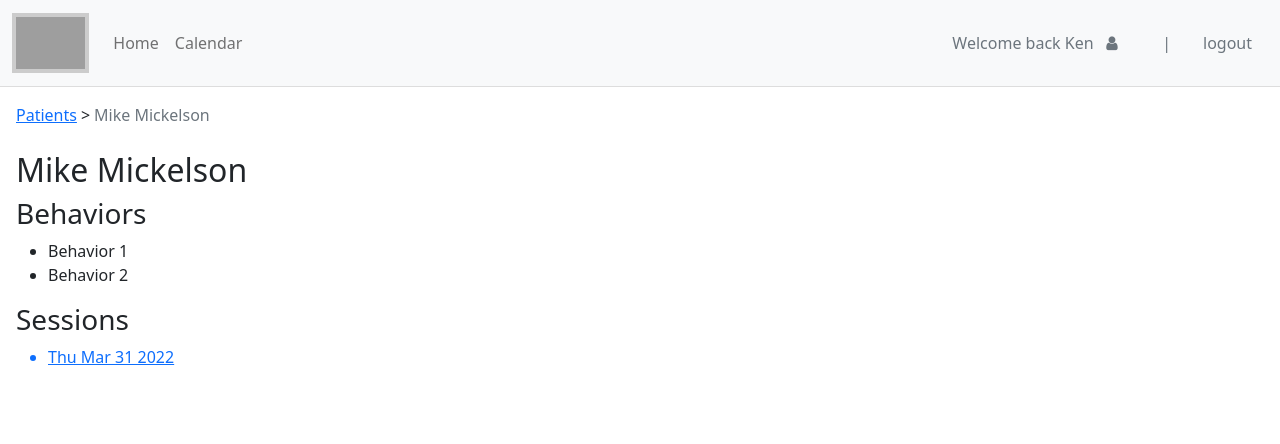
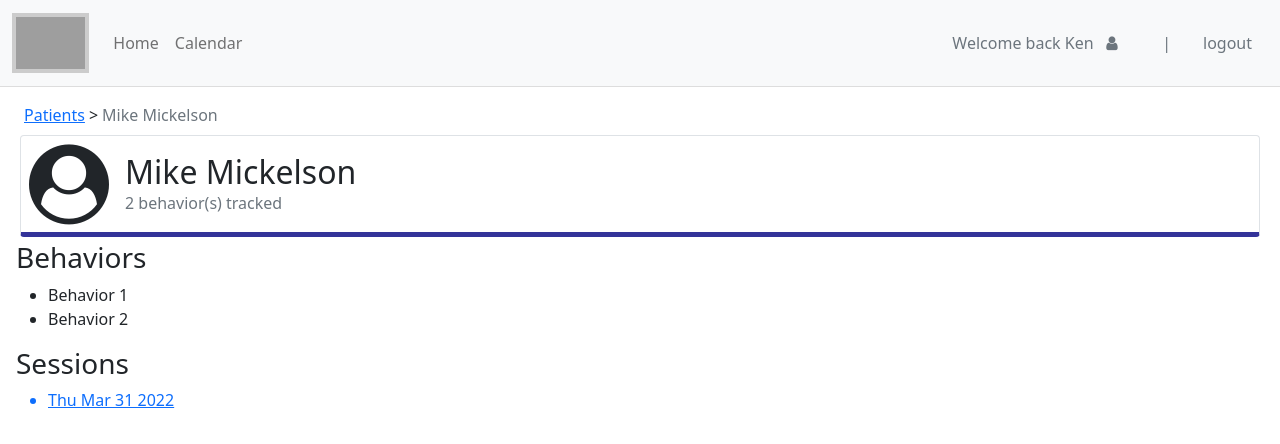
Before and after one commit to fsi-hack4autism/scenario-1, a React (Create React App) app in the folder web/: page /patient/1 in a window 1280 px wide. Shown: the top 444 px of the page. Built offline with nearby package versions, Linux system fonts and the light colour scheme; grey boxes are pictures that could not be loaded.

Commit message:
Pretty up patient details header

```diff
--- a/web/src/components/PatientInfo/PatientInfo.tsx
+++ b/web/src/components/PatientInfo/PatientInfo.tsx
@@ -1,8 +1,11 @@
 import React from "react";
 import { useParams } from "react-router";
-import { Link } from "react-router-dom";
+
 import usePatient from "../../hooks/usePatient";
 import useSessions from "../../hooks/useSessions";
+
+import PatientInfoBreadcrumb from "./PatientInfoBreadcrumb";
+import PatientInfoHeader from "./PatientInfoHeader";
 
 const PatientInfo = () => {
     const { patientId } = useParams();
@@ -11,17 +14,8 @@ const PatientInfo = () => {
 
     return (
         <div className="m-3">
-            <div>
-                <Link to="/home">Patients</Link>
-                <span className="mx-1">&gt;</span>
-                <span className="text-muted text-capitalize">
-                    {patient?.firstName}
-                    &nbsp;
-                    {patient?.surname}
-                </span>
-            </div>
-            <br />
-            <h2 className="text-capitalize">{patient?.firstName} {patient?.surname}</h2>
+            <PatientInfoBreadcrumb patient={patient} />
+            <PatientInfoHeader patient={patient} />
             <h3>Behaviors</h3>
             <ul>
                 {patient?.behaviorsList.map(b => <li key={b.behaviorId}>{b.description}</li>)}
--- /dev/null
+++ b/web/src/components/PatientInfo/PatientInfoBreadcrumb.tsx
@@ -0,0 +1,18 @@
+import React from "react";
+import { Link } from "react-router-dom";
+
+import PatientDetails from "../../models/PatientDetails";
+
+const PatientInfoBreadcrumb = ({ patient }: { patient?: PatientDetails | null }) => (
+    <div className="m-2 d-flex flex-wrap align-items-center">
+        <Link to="/home">Patients</Link>
+        <span className="mx-1">&gt;</span>
+        <p className="text-muted text-capitalize mb-0">
+            {patient?.firstName}
+            &nbsp;
+            {patient?.surname}
+        </p>
+    </div>
+);
+
+export default PatientInfoBreadcrumb;
--- /dev/null
+++ b/web/src/components/PatientInfo/PatientInfoHeader.tsx
@@ -0,0 +1,18 @@
+import React from "react";
+import PatientDetails from "../../models/PatientDetails";
+import UserImage from "../UserImage";
+
+const PatientInfoHeader = ({ patient }: { patient?: PatientDetails | null }) => (
+    <div className="d-flex flex-row align-items-stretch border-top border-start border-end rounded p-1 m-1" style={{ borderBottom: "solid 5px #333399" }}>
+        <div className="m-1 me-3">
+            <UserImage height="5rem" />
+        </div>
+
+        <div className="d-flex flex-column justify-content-center">
+            <h2 className="text-capitalize mb-0">{patient?.firstName} {patient?.surname}</h2>
+            <p className="text-muted mb-0">{patient?.behaviorsList.length ?? 0} behavior(s) tracked</p>
+        </div>
+    </div>
+);
+
+export default PatientInfoHeader;
--- /dev/null
+++ b/web/src/components/UserImage/UserImage.tsx
@@ -0,0 +1,10 @@
+import React from "react";
+import Icon from "../Icon";
+
+import UserImageProps from "./UserImageProps";
+
+const UserImage = ({ height, width }: UserImageProps) => (
+    <Icon name="user-circle" style={{ fontSize: height ?? width ?? "initial" }} />
+)
+
+export default UserImage;
--- /dev/null
+++ b/web/src/components/UserImage/UserImageProps.ts
@@ -0,0 +1,7 @@
+interface UserImageProps {
+    imgSrc?: string;
+    height?: string;
+    width?: string;
+}
+
+export default UserImageProps;
--- /dev/null
+++ b/web/src/components/UserImage/index.tsx
@@ -0,0 +1 @@
+export { default } from "./UserImage";
```
